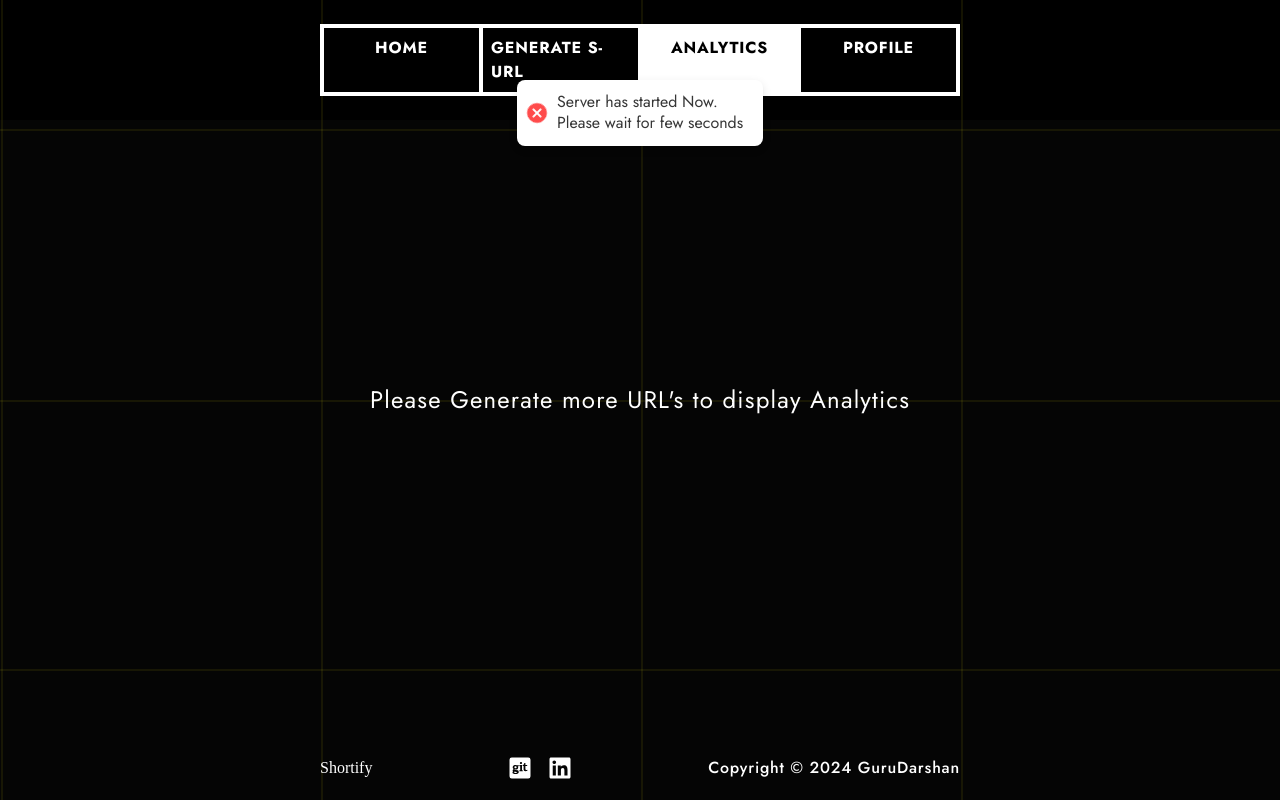
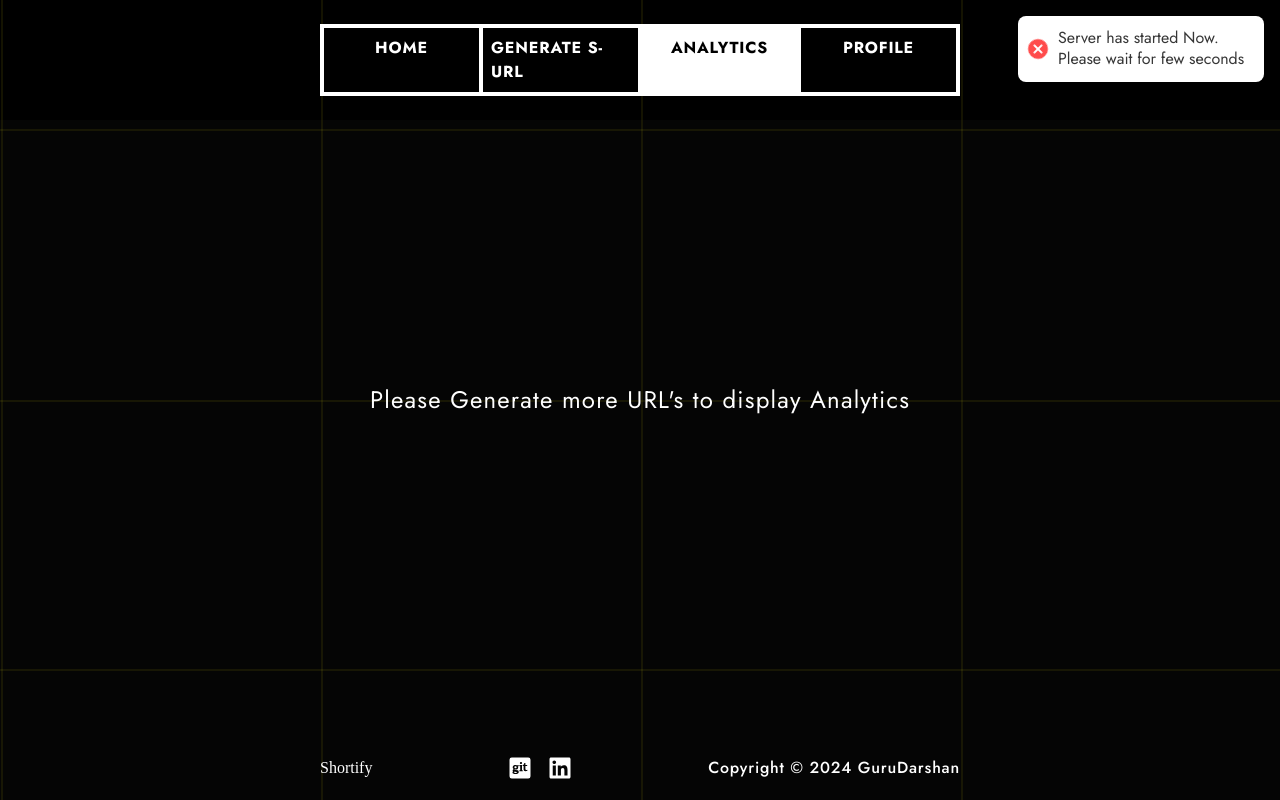
Before and after one commit to GuruDarshan57/URL-Shortner-Frontend, a React (Vite) app: page /analytics in a window 1280 px wide. Built offline with nearby package versions, Linux system fonts and the light colour scheme; sample sign-in values are in the browser's storage; a web font is replaced by a local one.

Commit message:
fixed toast position

```diff
--- a/src/main.jsx
+++ b/src/main.jsx
@@ -9,12 +9,8 @@ ReactDOM.createRoot(document.getElementById('root')).render(
   <>
     <App />
     <Toaster
-      containerStyle={{
-        top: 80,
-        left: 0,
-        bottom: 20,
-        right: 0,
-      }}
+      position="top-right"
+      reverseOrder={false}
     />
   </>
   // </React.StrictMode>,
```
